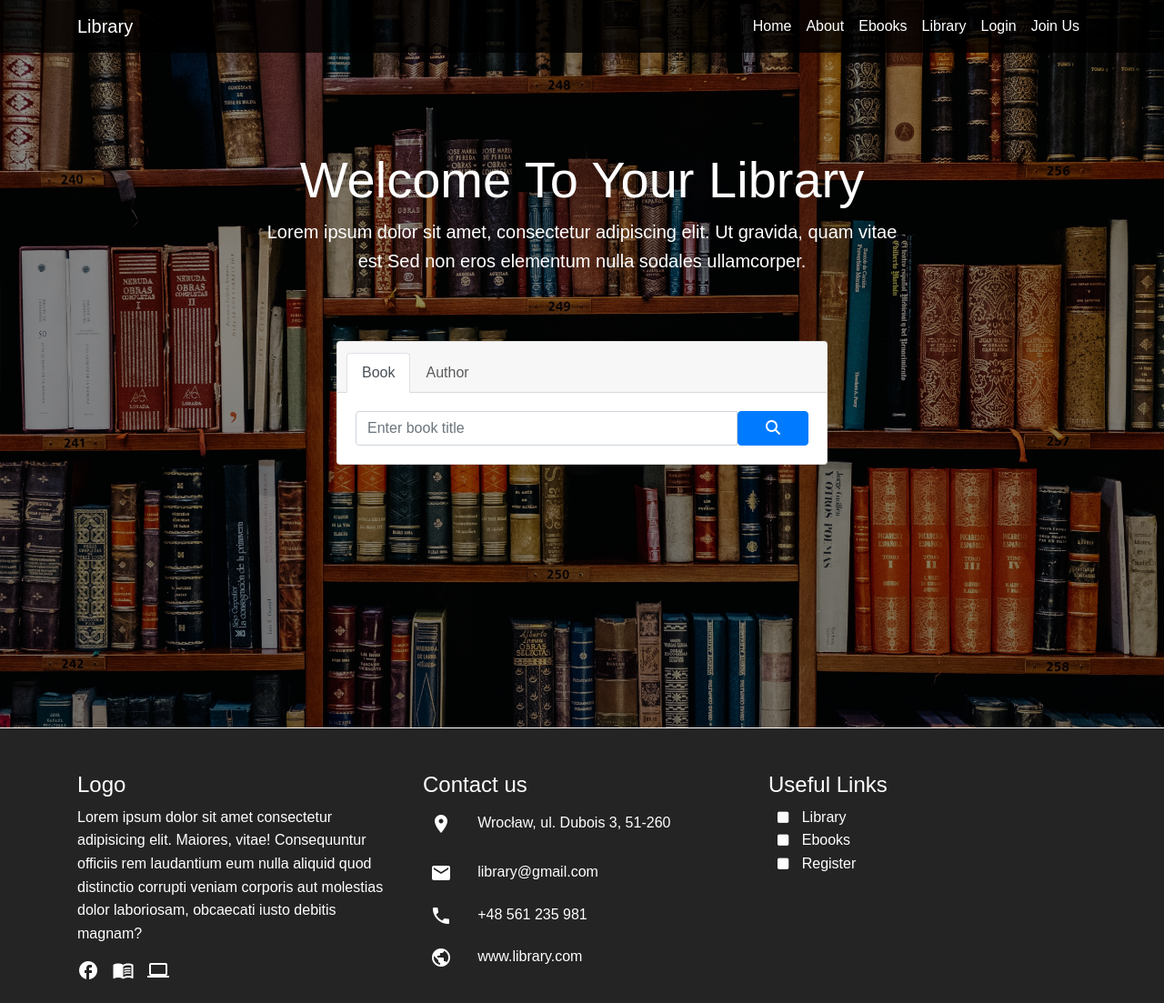
After one commit to ArtsiomKrauchanka/Library-manager, a Django app: page / in a window 1280 px wide. The commit adds this page. Shown: the whole page at 91% size. Run offline with Django 3.2, Linux system fonts and the light colour scheme; some libraries are stand-ins or nearby versions.

Commit message:
Created header with search panel

```diff
--- a/project/landing/static/landing/main.css
+++ b/project/landing/static/landing/main.css
@@ -1,15 +1,18 @@
-body {
+body,
+html {
     font-family: 'Montserrat', sans-serif;
     margin-top: 5rem;
     line-height: 1.6;
     font-weight: 400;
+    margin: 0;
+    padding: 0;
 }
 
 .mainmenu-area {
     background: rgba(0,0,0, 0.8)
 }
 
-.nav-link {
+.navbar-nav .nav-link {
     color: #FFF !important;
 }
 
@@ -17,25 +20,44 @@ body {
     background: #242424;
 }
 
-.text-white {
-    color: #FFF;
+#landing-wrapper {
+    height: 100vh;
+    min-height: 500px;
+    background-image: linear-gradient(rgba(0, 0, 0, 0.4), rgba(0, 0, 0, 0.5)), url('/static/landing/img/background-image.jpg');
+    background-size: cover;
+    background-position:center;
+    background-repeat: no-repeat;
+}
+
+.fade-in-up {
+    animation-name: fadeInUp;
+}
+
+.jumbotron {
+    margin-top: 100px;
+    background: none;
 }
 
 .border-none * {
     border: none !important;
 }
 
+.input-group .btn {
+    padding-left: 30px;
+    padding-right: 30px;
+}
+
+.card-header a {
+    color: #5b5b5b;
+}
+
 a {
     text-decoration: none;
-    color: #FFF;
 }
 
 a:hover {
     text-decoration: none;
-    color: #FFF;
 }
-
-
 
 .list-unstyled {
     list-style-type:none;
@@ -56,6 +78,15 @@ footer li i {
 
 footer ul.links li i {
     margin-left: 10px;
+}
+
+footer a {
+    color: #FFF;
+}
+
+
+footer a:hover {
+    color: #FFF;
 }
 
 .table > tbody > tr > td {
--- a/project/landing/templates/landing/base.html
+++ b/project/landing/templates/landing/base.html
@@ -11,14 +11,13 @@
     <link rel="stylesheet" href="{% static 'landing/main.css' %}" type="text/css">
     <link href="https://fonts.googleapis.com/icon?family=Material+Icons" rel="stylesheet">
     {% if title %}
-        <title>Library - {{title}}</title>
+        <title>{{title}}</title>
     {% else %}
         <title>Library</title>
     {% endif %}
 </head>
 <body>
   <header class="site-header">
-    {% block header-image %}{% endblock %}
     <nav class="navbar navbar-expand-md navbar-dark fixed-top mainmenu-area">
       <div class="container">
         <a class="navbar-brand" href="#">
@@ -42,7 +41,7 @@
         </div>
       </div>
     </nav>
-    {% block header-text%}{% endblock %}
+    {% block header %}{% endblock %}
   </header>
   <main role="main" class="container">
     <div class="row">
--- /dev/null
+++ b/project/landing/templates/landing/home.html
@@ -0,0 +1,67 @@
+{% extends "landing/base.html" %}
+{% block header %}
+<div id="landing-wrapper">
+    <div class="container">
+        <div class="row justify-content-center">
+            <div class="col-12 col-sm-10 col-sm-offset-1 text-center">
+                <div class="jumbotron mb-2 pb-5">
+                    <h1 class="display-4 text-white">Welcome To Your Library</h1>
+                    <p class="lead text-white">Lorem ipsum dolor sit amet, consectetur
+                        adipiscing elit. Ut gravida, quam vitae
+                        <br>
+                        est Sed non eros elementum nulla sodales
+                        ullamcorper.
+                    </p>
+                </div>
+            </div>
+        </div>
+        <div class="row justify-content-center fade-in-up">
+            <div class="col-12 col-sm-8 col-sm-offset-2 col-md-6 col-md-offset-3">
+                <div class="card text-center">
+                    <div class="card-header">
+                        <ul class="nav nav-tabs card-header-tabs">
+                            <li class="nav-item">
+                                <a class="nav-link active" href="#book" data-toggle="tab" >Book</a>
+                            </li>
+                            <li class="nav-item">
+                                <a class="nav-link" href="#author" data-toggle="tab">Author</a>
+                            </li>
+                        </ul>
+                    </div>
+                    <div class="card-body">
+                        <div class="tab-content">
+                            <div class="tab-pane active" id="book">
+                                <form action="#">
+                                    <div class="input-group">
+                                        <input type="text" class="form-control" placeholder="Enter book title">
+                                        <div class="input-group-btn">
+                                            <button type="button" class="btn btn-primary">
+                                                <i class="fas fa-search"></i>
+                                            </button>
+                                        </div>
+                                    </div>
+                                </form>
+                            </div>
+                            <div class="tab-pane" id="author">
+                                <form action="#">
+                                    <div class="input-group">
+                                        <input type="text" class="form-control" placeholder="Enter author name">
+                                        <div class="input-group-btn">
+                                            <button type="button" class="btn btn-primary">
+                                                <i class="fas fa-search"></i>
+                                            </button>
+                                        </div>
+                                    </div>
+                                </form>
+                            </div>
+                        </div>
+                    </div>
+                </div>
+            </div>
+
+        </div>
+    </div>
+</div>
+{% endblock %}
+{% block content %}
+{% endblock %}
--- a/project/landing/views.py
+++ b/project/landing/views.py
@@ -1,5 +1,4 @@
 from django.shortcuts import render
 
-# Create your views here.
-def base(request):
-    return render(request, 'landing/base.html')
+def home(request):
+    return render(request, 'landing/home.html', {'title': 'Your library'})
--- a/project/project/urls.py
+++ b/project/project/urls.py
@@ -15,7 +15,9 @@ Including another URLconf
 """
 from django.contrib import admin
 from django.urls import path
+from landing import views as landing_views
 
 urlpatterns = [
     path('admin/', admin.site.urls),
+    path('', landing_views.home, name='landing-home'),
 ]
```
Also changed, not shown: project/landing/static/landing/img/background-image.jpg (added).
